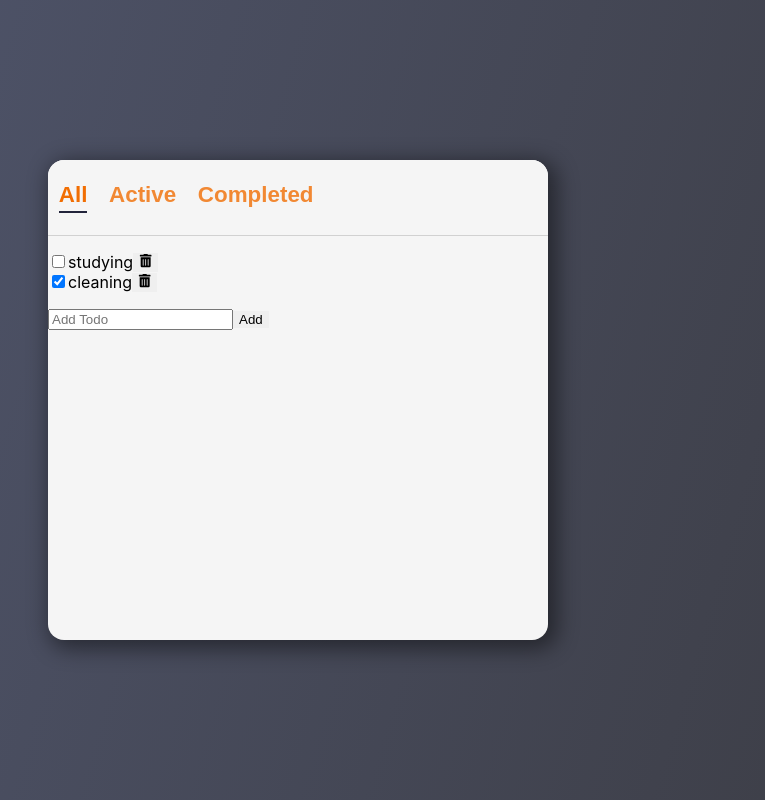
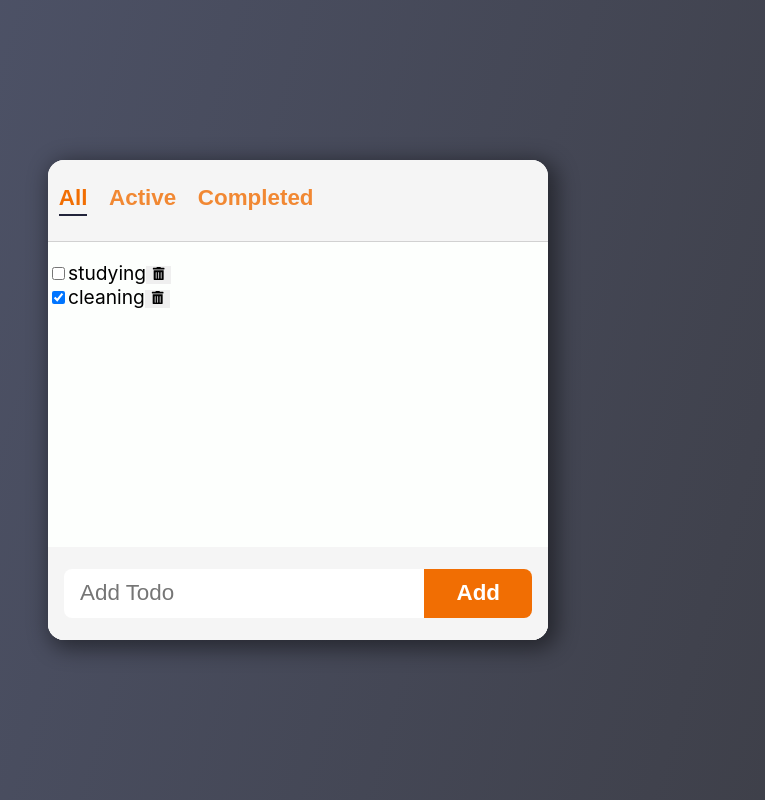
Before and after one commit to SophieMarieSo/todo-app, a React (Create React App) app: page / in a window 1280 px wide. Shown: the whole page, without its empty margins (342-1107 px from the left). Built offline with nearby package versions, Linux system fonts and the light colour scheme; the HTML template or start-up script is replaced by a standard one.

Commit message:
form styling

```diff
--- a/src/components/AddTodo/AddTodo.jsx
+++ b/src/components/AddTodo/AddTodo.jsx
@@ -1,5 +1,6 @@
 import React, { useState } from 'react';
 import { v4 as uuid } from 'uuid';
+import styles from './AddTodo.module.css';
 
 export default function AddTodo({ onAdd }) {
   const [text, setText] = useState('');
@@ -16,14 +17,15 @@
   };
 
   return (
-    <form onSubmit={handleSubmit}>
+    <form className={styles.form} onSubmit={handleSubmit}>
       <input
+        className={styles.input}
         type='text'
         placeholder='Add Todo'
         value={text}
         onChange={handleChange}
       />
-      <button>Add</button>
+      <button className={styles.button}>Add</button>
     </form>
   );
 }
--- /dev/null
+++ b/src/components/AddTodo/AddTodo.module.css
@@ -0,0 +1,31 @@
+.form {
+  width: 100%;
+  display: flex;
+  padding: 1.4rem 1rem;
+  background-color: var(--color-bg-dark);
+}
+
+.input {
+  flex: 1 1 auto;
+  font-size: 1.4rem;
+  padding: 0.7rem 1rem;
+  border: none;
+  outline: none;
+  border-top-left-radius: 8px;
+  border-bottom-left-radius: 8px;
+}
+
+.button {
+  background-color: var(--color-accent);
+  color: var(--color-white);
+  font-weight: bold;
+  font-size: 1.4rem;
+  padding: 0 2rem;
+  border-top-right-radius: 8px;
+  border-bottom-right-radius: 8px;
+  cursor: pointer;
+}
+
+.button:hover {
+  filter: brightness(120%);
+}
--- a/src/components/TodoList/TodoList.jsx
+++ b/src/components/TodoList/TodoList.jsx
@@ -1,6 +1,7 @@
 import React, { useState } from 'react';
 import AddTodo from '../AddTodo/AddTodo';
 import Todo from '../Todo/Todo';
+import styles from './TodoList.module.css';
 
 export default function TodoList({ filter }) {
   const [todos, setTodos] = useState([
@@ -16,8 +17,8 @@
 
   const filtered = getFilteredItems(todos, filter);
   return (
-    <section>
-      <ul>
+    <section className={styles.container}>
+      <ul className={styles.list}>
         {filtered.map((item) => (
           <Todo
             key={item.id}
--- /dev/null
+++ b/src/components/TodoList/TodoList.module.css
@@ -0,0 +1,11 @@
+.container {
+  height: 100%;
+  display: flex;
+  flex-direction: column;
+  background-color: var(--color-bg);
+}
+
+.list {
+  flex: 1 1 auto;
+  overflow-y: auto;
+}
--- a/src/index.css
+++ b/src/index.css
@@ -4,6 +4,7 @@
   --color-grey: #d1d1d1;
   --color-text: #22243b;
   --color-accent: #f16e03;
+  --color-white: white;
 }
 
 body {
@@ -19,6 +20,7 @@
   display: flex;
   justify-content: center;
   align-items: center;
+  font-size: 1.2rem;
   background: rgb(81, 87, 111);
   background: linear-gradient(
     106deg,
@@ -45,6 +47,10 @@
     monospace;
 }
 
+* {
+  box-sizing: border-box;
+}
+
 ul {
   list-style: none;
   padding-left: 0;
```
